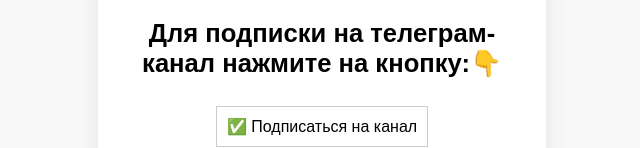
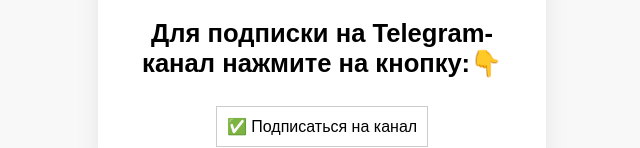
Before and after one commit to Flexomix/stavki_khl, a plain HTML site: page index.html in a window 1280 px wide. Shown: the part 265-413 px from the top of the page, without its empty margins (318-958 px from the left). Drawn offline with Linux system fonts and the light colour scheme.

Commit message:
Update index.html

```diff
--- a/index.html
+++ b/index.html
@@ -42,7 +42,7 @@
 <body>
     <div class="container">
         <img src="https://i.postimg.cc/pXFQJfXC/16f88242-8061-4954-9a58-5363f346a786.jpg" alt="Картинка">
-        <h1>Для подписки на телеграм-канал нажмите на кнопку:👇</h1>
+        <h1>Для подписки на Telegram-канал нажмите на кнопку:👇</h1>
         <p> </p>
         <br>
         <a href="https://t.me/+sLnzyvyRCWE0YjYy" style="display: inline-block; text-decoration: none;">
```
